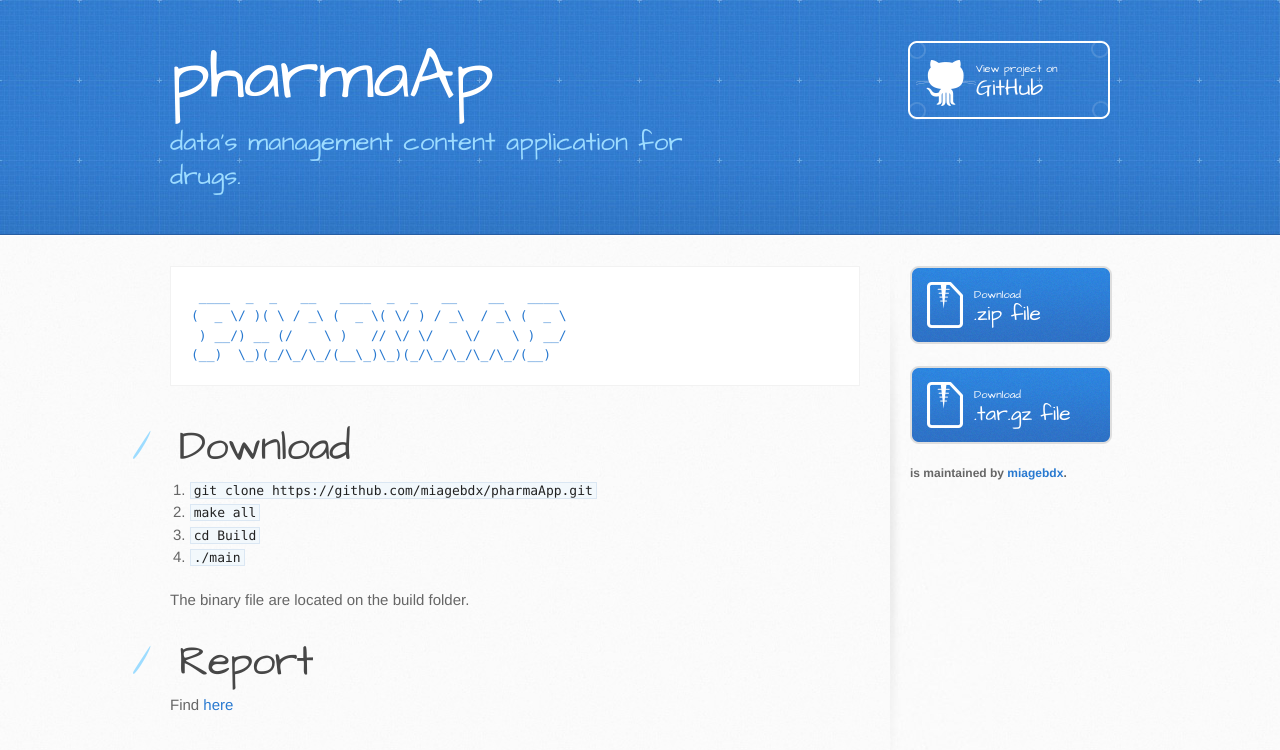
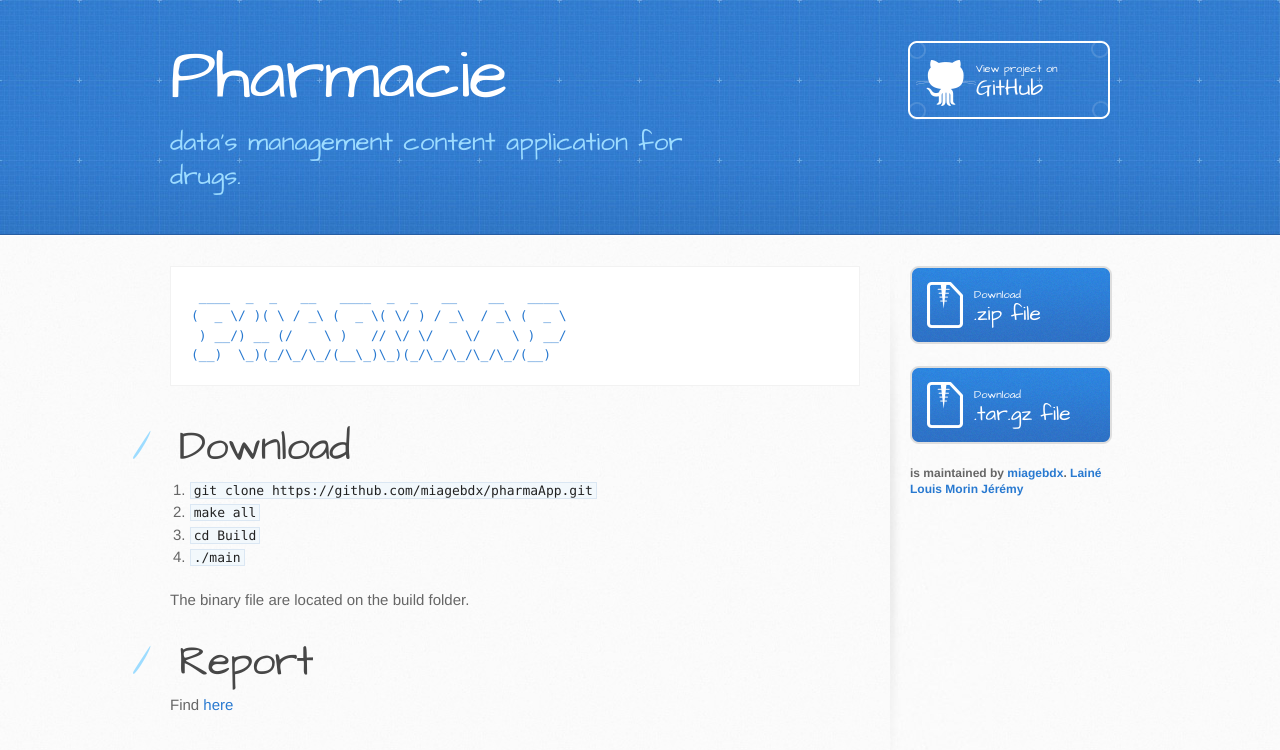
Before and after one commit to miagebdx/pharmApp, a plain HTML site: page index.html in a window 1280 px wide. Drawn offline with Linux system fonts and the light colour scheme.

Commit message:
modif index.html

```diff
--- a/index.html
+++ b/index.html
@@ -19,7 +19,7 @@
   <body>
     <header>
       <div class="inner">
-        <h1>pharmaAp</h1>
+        <h1>Pharmacie</h1>
         <h2>data&#39;s management content application for drugs.</h2>
         <a href="https://github.com/miagebdx/pharmaApp" class="button"><small>View project on</small>GitHub</a>
       </div>
@@ -60,7 +60,10 @@
             .tar.gz file
           </a>
 
-          <p class="repo-owner"><a href="https://github.com/miagebdx/pharmaApp"></a> is maintained by <a href="https://github.com/miagebdx">miagebdx</a>.</p>
+          <p class="repo-owner"><a href="https://github.com/miagebdx/pharmaApp"></a> is maintained by <a href="https://github.com/miagebdx">miagebdx</a>.
+          <a href="https://github.com/llaine">Lainé Louis</a>
+          <a href="https://github.com/Jermorin">Morin Jérémy</a>
+          </p>
         </aside>
       </div>
     </div>
```
